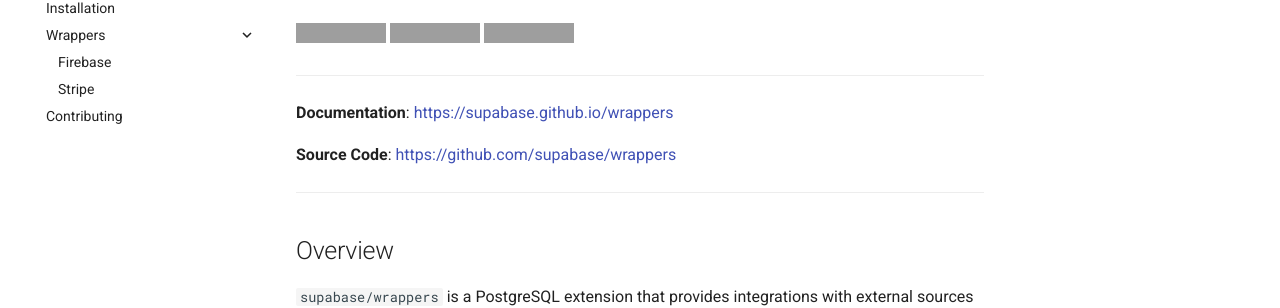
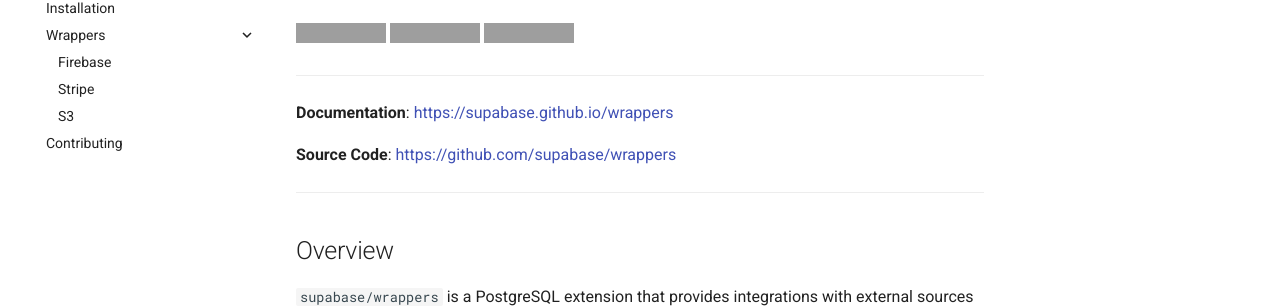
Before and after one commit to supabase/wrappers, an MkDocs documentation site: the page built from docs/index.md, in a window 1280 px wide. Shown: the part 157-465 px from the top of the page. Built offline with MkDocs 1.6.1 and Material for MkDocs 9.7.7, drawn with Linux system fonts in a browser that asks for light colours; emoji names are drawn with the system emoji font; comment, search, counter and statistics services are not loaded; grey boxes are pictures that could not be loaded.

Commit message:
add missing s3 link in docs nav

```diff
--- a/mkdocs.yaml
+++ b/mkdocs.yaml
@@ -11,6 +11,7 @@ nav:
     - Wrappers:
       - Firebase: 'firebase.md'
       - Stripe: 'stripe.md'
+      - S3: 's3.md'
     - Contributing: 'contributing.md'
 
 theme:
```
